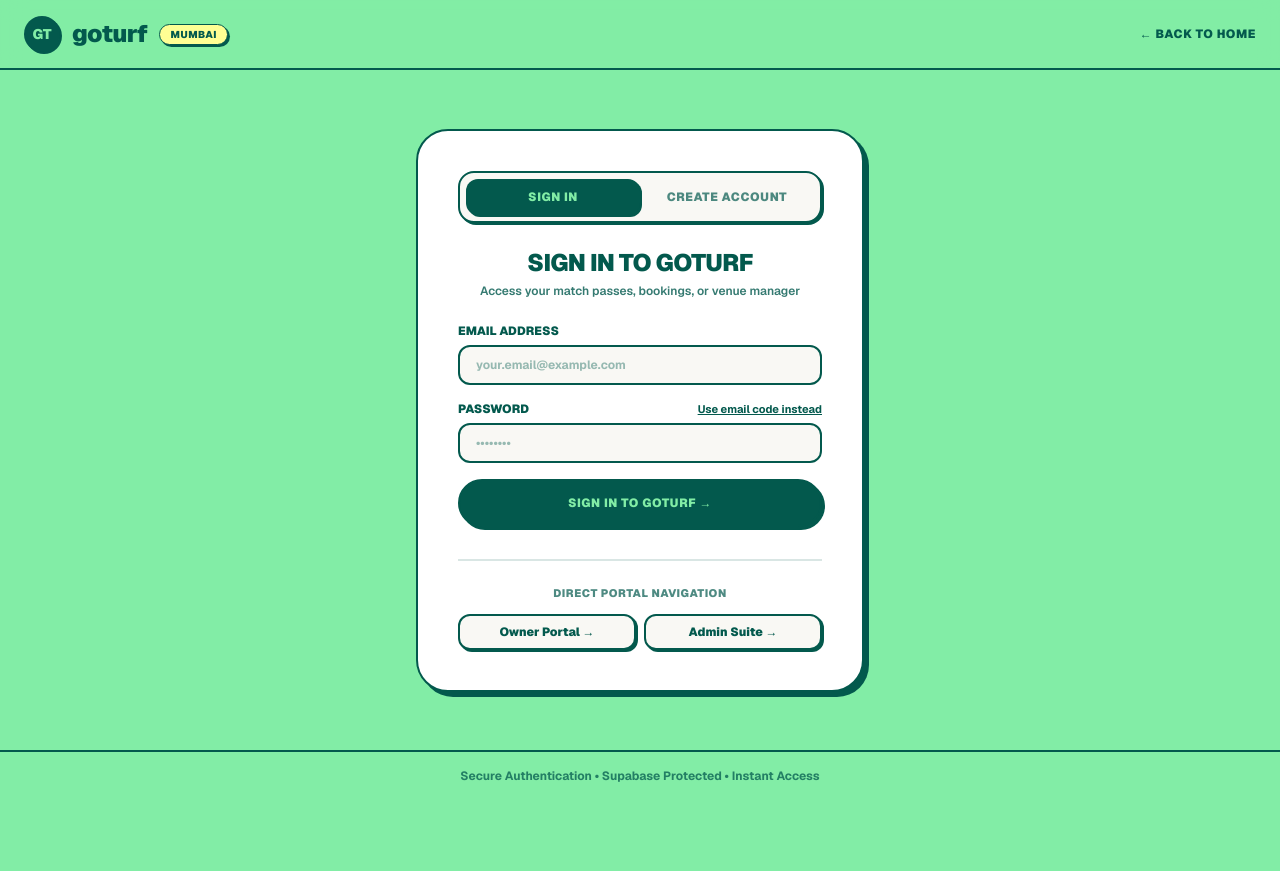
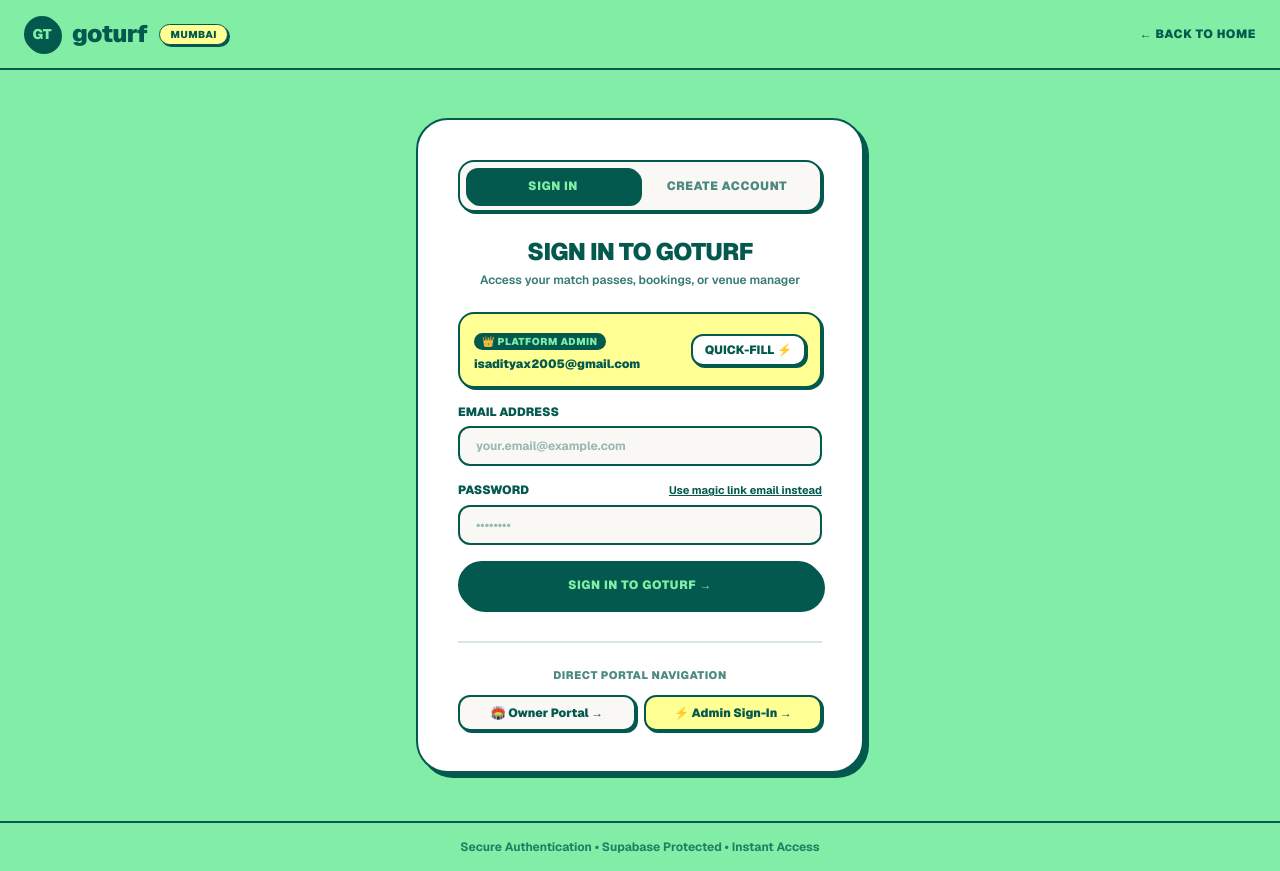
Before and after one commit to isadityax2005-cell/GoTurf, a Next.js app: page /login in a window 1280 px wide. Before the commit the page ends 800 px from the top, so only its background shows below. Built offline with nearby package versions, Linux system fonts and the light colour scheme; no server answers.

Commit message:
fix(auth): set admin credentials, add quick-fill login, forward auth callback in middleware, and improve access screens

```diff
--- /dev/null
+++ b/app/api/auth/reset-password/route.ts
@@ -0,0 +1,59 @@
+import { NextResponse } from 'next/server';
+import { getServiceRoleClient } from '@/lib/supabase';
+
+export async function POST(request: Request) {
+  try {
+    const { email, newPassword } = await request.json();
+
+    if (!email || !newPassword) {
+      return NextResponse.json(
+        { success: false, error: 'Email and new password are required' },
+        { status: 400 }
+      );
+    }
+
+    if (newPassword.length < 6) {
+      return NextResponse.json(
+        { success: false, error: 'Password must be at least 6 characters' },
+        { status: 400 }
+      );
+    }
+
+    const supabaseAdmin = getServiceRoleClient();
+    const cleanEmail = email.trim().toLowerCase();
+
+    // Find user by email
+    const { data: users, error: listError } = await supabaseAdmin.auth.admin.listUsers();
+    if (listError) {
+      return NextResponse.json({ success: false, error: listError.message }, { status: 500 });
+    }
+
+    const targetUser = users.users.find((u) => u.email?.toLowerCase() === cleanEmail);
+    if (!targetUser) {
+      return NextResponse.json(
+        { success: false, error: `No user found with email ${cleanEmail}` },
+        { status: 404 }
+      );
+    }
+
+    // Update password
+    const { data, error: updateError } = await supabaseAdmin.auth.admin.updateUserById(
+      targetUser.id,
+      {
+        password: newPassword,
+        email_confirm: true,
+      }
+    );
+
+    if (updateError) {
+      return NextResponse.json({ success: false, error: updateError.message }, { status: 500 });
+    }
+
+    return NextResponse.json({
+      success: true,
+      message: `Password successfully updated for ${cleanEmail}! You can now sign in with your new password.`,
+    });
+  } catch (err: any) {
+    return NextResponse.json({ success: false, error: err.message }, { status: 500 });
+  }
+}
--- a/app/login/page.tsx
+++ b/app/login/page.tsx
@@ -78,12 +78,11 @@ function LoginForm() {
       password,
     });
 
-    setIsLoading(false);
-
     if (error) {
+      setIsLoading(false);
       if (error.message.toLowerCase().includes('invalid login credentials')) {
         setErrorMessage(
-          'Incorrect email or password. If you haven\'t created an account yet, click "Create New Account" above.'
+          'Incorrect email or password. If you need the Admin password, use "GoTurfAdmin2026!" or click Quick-Fill below.'
         );
       } else {
         setErrorMessage(error.message);
@@ -92,9 +91,22 @@ function LoginForm() {
     }
 
     if (data.user) {
-      const userMetaRole = (data.user.user_metadata?.role as UserRole) || 'player';
-      await syncProfile(data.user.id, cleanEmail, userMetaRole);
-      router.push(determineRedirect(userMetaRole));
+      // Fetch authoritative role from public.profiles
+      let userRole: UserRole = 'player';
+      try {
+        const { data: profile } = await (supabase.from('profiles') as any)
+          .select('role')
+          .eq('id', data.user.id)
+          .maybeSingle();
+
+        userRole = profile?.role || (data.user.user_metadata?.role as UserRole) || 'player';
+      } catch {
+        userRole = (data.user.user_metadata?.role as UserRole) || 'player';
+      }
+
+      setIsLoading(false);
+      const destination = determineRedirect(userRole);
+      router.push(destination);
       router.refresh();
     }
   };
@@ -276,6 +288,31 @@ function LoginForm() {
       {/* TAB 1: SIGN IN FORM */}
       {activeTab === 'signin' && (
         <>
+          {/* Platform Admin Quick-Fill Card */}
+          <div className="p-3.5 rounded-2xl bg-[#ffff94] border-2 border-[#03594d] shadow-maggie-sm mb-4">
+            <div className="flex items-center justify-between gap-2">
+              <div>
+                <span className="text-[10px] font-black uppercase tracking-wider bg-[#03594d] text-[#82eda6] px-2 py-0.5 rounded-full">
+                  👑 Platform Admin
+                </span>
+                <p className="text-xs font-black text-[#03594d] mt-1">isadityax2005@gmail.com</p>
+              </div>
+              <button
+                type="button"
+                onClick={() => {
+                  setEmail('isadityax2005@gmail.com');
+                  setPassword('GoTurfAdmin2026!');
+                  setSignInWithOtp(false);
+                  setErrorMessage(null);
+                  setSuccessMessage('✨ Admin credentials pre-filled. Click Sign In below!');
+                }}
+                className="px-3 py-1.5 rounded-xl bg-white hover:bg-[#82eda6] text-[#03594d] border-2 border-[#03594d] text-xs font-black uppercase shadow-maggie-sm transition-all cursor-pointer shrink-0"
+              >
+                Quick-Fill ⚡
+              </button>
+            </div>
+          </div>
+
           {!signInWithOtp ? (
             <form onSubmit={handleSignIn} className="space-y-4">
               <div>
@@ -303,9 +340,9 @@ function LoginForm() {
                       setSignInWithOtp(true);
                       setErrorMessage(null);
                     }}
-                    className="text-[11px] font-bold text-[#03594d] underline hover:opacity-75"
+                    className="text-[11px] font-bold text-[#03594d] underline hover:opacity-75 cursor-pointer"
                   >
-                    Use email code instead
+                    Use magic link email instead
                   </button>
                 </div>
                 <input
@@ -538,16 +575,24 @@ function LoginForm() {
         <div className="flex gap-2">
           <Link
             href="/owner"
-            className="flex-1 py-2 px-3 rounded-xl bg-[#f9f8f4] border-2 border-[#03594d] text-xs font-black text-[#03594d] hover:bg-[#ffff94] shadow-maggie-sm transition-colors"
+            className="flex-1 py-2 px-3 rounded-xl bg-[#f9f8f4] border-2 border-[#03594d] text-xs font-black text-[#03594d] hover:bg-[#ffff94] shadow-maggie-sm transition-colors text-center"
           >
-            Owner Portal &rarr;
+            🏟️ Owner Portal &rarr;
           </Link>
-          <Link
-            href="/admin"
-            className="flex-1 py-2 px-3 rounded-xl bg-[#f9f8f4] border-2 border-[#03594d] text-xs font-black text-[#03594d] hover:bg-[#ffff94] shadow-maggie-sm transition-colors"
+          <button
+            type="button"
+            onClick={() => {
+              setActiveTab('signin');
+              setSignInWithOtp(false);
+              setEmail('isadityax2005@gmail.com');
+              setPassword('GoTurfAdmin2026!');
+              setErrorMessage(null);
+              setSuccessMessage('👑 Admin credentials loaded. Click "Sign In to GoTurf" above!');
+            }}
+            className="flex-1 py-2 px-3 rounded-xl bg-[#ffff94] border-2 border-[#03594d] text-xs font-black text-[#03594d] hover:bg-white shadow-maggie-sm transition-colors cursor-pointer text-center"
           >
-            Admin Suite &rarr;
-          </Link>
+            ⚡ Admin Sign-In &rarr;
+          </button>
         </div>
       </div>
     </div>
--- a/app/unauthorized/page.tsx
+++ b/app/unauthorized/page.tsx
@@ -1,31 +1,58 @@
+'use client';
+
+import { Suspense } from 'react';
 import Link from 'next/link';
+import { useSearchParams } from 'next/navigation';
 
-export default function UnauthorizedPage({
-  searchParams,
-}: {
-  searchParams: Promise<{ reason?: string }>;
-}) {
+function UnauthorizedContent() {
+  const searchParams = useSearchParams();
+  const reason = searchParams.get('reason');
+  const isAdminRequired = reason === 'admin_required';
+  const isOwnerRequired = reason === 'owner_required';
+
   return (
-    <main className="min-h-screen bg-[#82eda6] text-[#03594d] flex flex-col items-center justify-center px-6 selection:bg-[#ffff94] selection:text-[#03594d]">
     <div className="max-w-md w-full p-8 sm:p-10 rounded-[32px] bg-white border-2 border-[#03594d] text-center shadow-maggie-lg">
       <div className="h-16 w-16 mx-auto mb-6 rounded-2xl bg-[#ffff94] border-2 border-[#03594d] text-[#03594d] flex items-center justify-center text-3xl shadow-maggie-sm">
-          🛡️
+        {isAdminRequired ? '👑' : isOwnerRequired ? '🏟️' : '🛡️'}
       </div>
 
       <h1 className="text-2xl font-black uppercase tracking-tight text-[#03594d] mb-2">
-          Access Restricted
+        {isAdminRequired
+          ? 'Admin Access Required'
+          : isOwnerRequired
+          ? 'Owner Portal Access'
+          : 'Access Restricted'}
       </h1>
 
       <p className="text-xs text-[#03594d]/80 font-bold mb-6 leading-relaxed">
+        {isAdminRequired ? (
+          <>
+            This control suite is strictly reserved for the Platform Admin (
+            <strong>isadityax2005@gmail.com</strong>). Please sign in using your Admin credentials to proceed.
+          </>
+        ) : isOwnerRequired ? (
+          <>
+            This portal is reserved for registered turf owners and venue managers. Please sign in with an owner account.
+          </>
+        ) : (
+          <>
             You do not have the required permissions to view this section. This portal is strictly protected by role-based access rules.
+          </>
+        )}
       </p>
 
       <div className="flex flex-col gap-3">
         <Link
-            href="/login"
+          href={
+            isAdminRequired
+              ? '/login?redirect=%2Fadmin'
+              : isOwnerRequired
+              ? '/login?redirect=%2Fowner'
+              : '/login'
+          }
           className="w-full py-3.5 px-4 rounded-full bg-[#03594d] text-[#82eda6] font-black uppercase text-xs tracking-wider border-2 border-[#03594d] shadow-maggie hover:bg-[#02463c] transition-all"
         >
-            Switch Account or Sign In
+          {isAdminRequired ? 'Sign In as Admin →' : 'Switch Account or Sign In'}
         </Link>
         <Link
           href="/"
@@ -35,6 +62,21 @@ export default function UnauthorizedPage({
         </Link>
       </div>
     </div>
+  );
+}
+
+export default function UnauthorizedPage() {
+  return (
+    <main className="min-h-screen bg-[#82eda6] text-[#03594d] flex flex-col items-center justify-center px-6 selection:bg-[#ffff94] selection:text-[#03594d]">
+      <Suspense
+        fallback={
+          <div className="max-w-md w-full p-8 rounded-[32px] bg-white border-2 border-[#03594d] text-center text-xs font-bold text-[#03594d]">
+            Verifying permissions...
+          </div>
+        }
+      >
+        <UnauthorizedContent />
+      </Suspense>
     </main>
   );
 }
--- a/lib/supabase/middleware.ts
+++ b/lib/supabase/middleware.ts
@@ -36,6 +36,15 @@ export async function updateSession(request: NextRequest) {
   } = await supabase.auth.getUser();
 
   const pathname = request.nextUrl.pathname;
+  const searchParams = request.nextUrl.searchParams;
+
+  // 1. If Supabase ever redirects to /?code=..., auto-forward to /auth/callback
+  const code = searchParams.get('code');
+  if (code && pathname !== '/auth/callback') {
+    const callbackUrl = request.nextUrl.clone();
+    callbackUrl.pathname = '/auth/callback';
+    return NextResponse.redirect(callbackUrl);
+  }
 
   const isOwnerRoute = pathname.startsWith('/owner');
   const isAdminRoute = pathname.startsWith('/admin');
@@ -56,7 +65,9 @@ export async function updateSession(request: NextRequest) {
         .eq('id', user.id)
         .single();
 
-      const userRole = ((profile as unknown as { role?: UserRole } | null)?.role as UserRole) || 'player';
+      const userRole =
+        ((profile as unknown as { role?: UserRole } | null)?.role as UserRole) ||
+        ((user.user_metadata?.role as UserRole) || 'player');
 
       if (isAdminRoute && userRole !== 'admin') {
         const url = request.nextUrl.clone();
```
Lines whose indentation alone changed are shown as unchanged.
